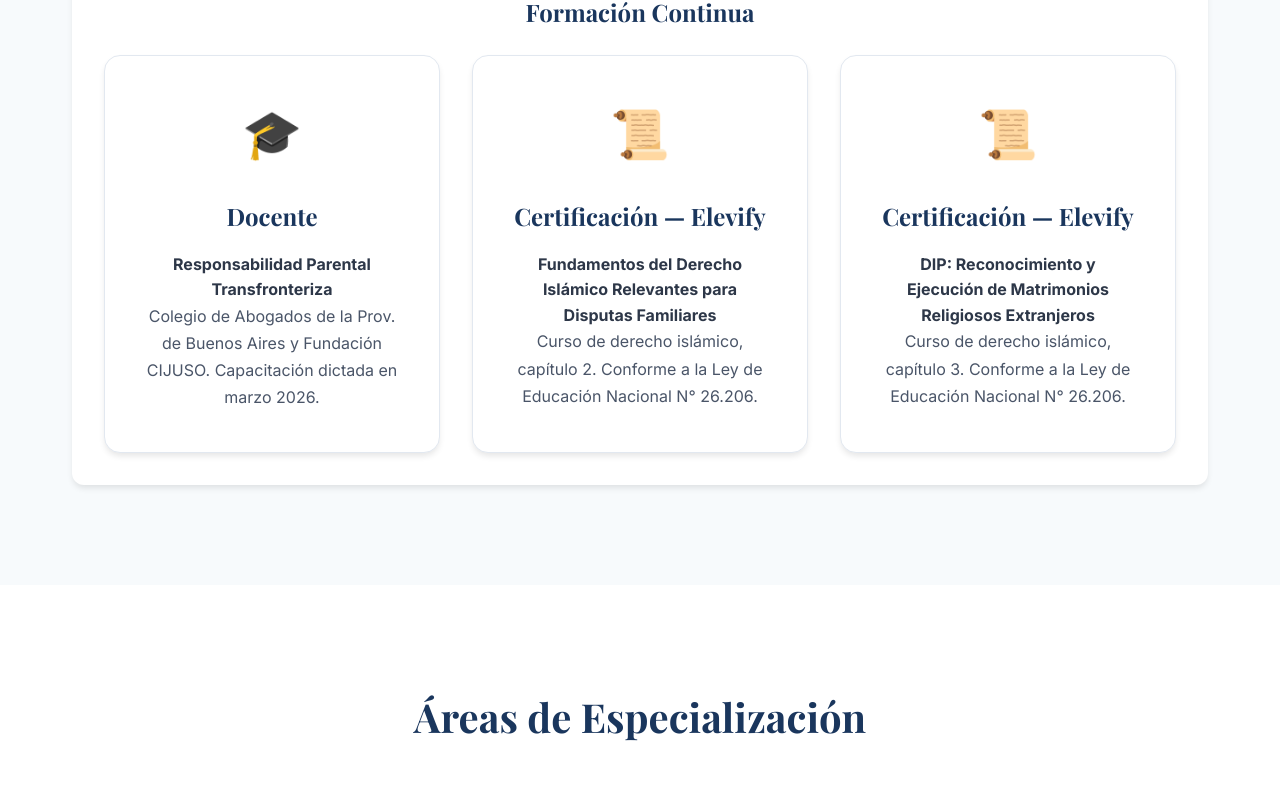
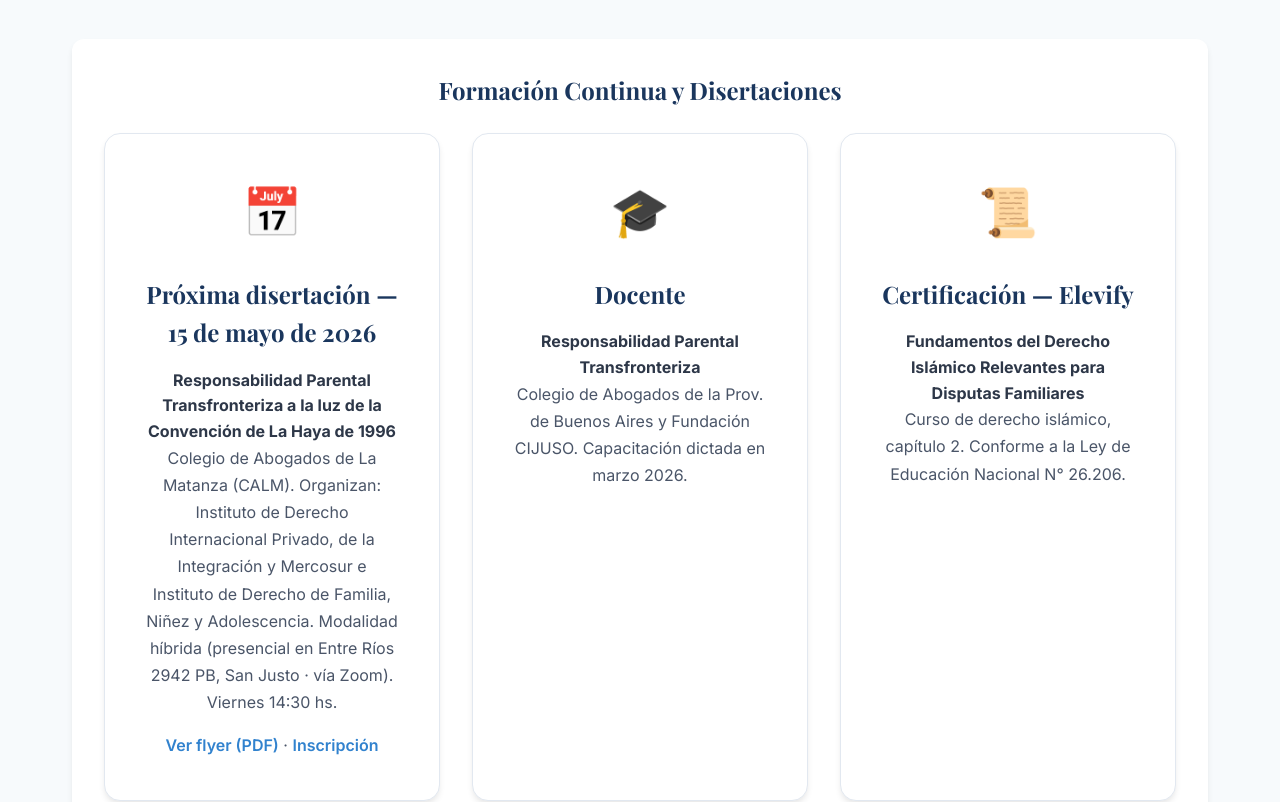
Before and after one commit to ElazarPimentel/draandreaesparza-com, a Next.js app: page / in a window 1280 px wide. Shown: the part 2498-3300 px from the top of the page. Built offline with nearby package versions, Linux system fonts and the light colour scheme; a web font is replaced by a local one.

Commit message:
2026-04-28-2152 Add May 15 2026 CALM disertación: Responsabilidad Parental Transfronteriza (Convención de La Haya 1996) — flyer PDF, Event schema, Formación card

```diff
--- a/app/page.tsx
+++ b/app/page.tsx
@@ -117,6 +117,36 @@ const faqSchema = {
   ],
 }
 
+const eventSchema = {
+  '@context': 'https://schema.org',
+  '@type': 'Event',
+  name: 'Responsabilidad Parental Transfronteriza a la luz de la Convención de La Haya de 1996. Ante su reciente entrada en vigencia',
+  description: 'Disertación de la Dra. María Andrea Esparza sobre la Convención de La Haya de 1996 y su impacto en la responsabilidad parental transfronteriza, organizada por el Instituto de Derecho Internacional Privado, de la Integración y Mercosur y el Instituto de Derecho de Familia, Niñez y Adolescencia del Colegio de Abogados de La Matanza.',
+  startDate: '2026-05-15T14:30:00-03:00',
+  endDate: '2026-05-15T16:30:00-03:00',
+  eventStatus: 'https://schema.org/EventScheduled',
+  eventAttendanceMode: 'https://schema.org/MixedEventAttendanceMode',
+  inLanguage: 'es-AR',
+  image: 'https://draandreaesparza.com/disertaciones/2026-05-15-responsabilidad-parental-transfronteriza-convencion-haya-1996.pdf',
+  url: 'https://draandreaesparza.com/#formacion',
+  location: [
+    {
+      '@type': 'Place',
+      name: 'Sede Colegio de Abogados de La Matanza (CALM)',
+      address: { '@type': 'PostalAddress', streetAddress: 'Entre Ríos 2942, PB', addressLocality: 'San Justo', addressRegion: 'Buenos Aires', addressCountry: 'AR' },
+    },
+    { '@type': 'VirtualLocation', url: 'https://zoom.us/' },
+  ],
+  performer: { '@type': 'Person', name: 'Dra. María Andrea Esparza', sameAs: 'https://draandreaesparza.com/#person' },
+  organizer: [
+    { '@type': 'Organization', name: 'Colegio de Abogados de La Matanza', url: 'https://www.colegiodelamatanza.com/' },
+    { '@type': 'Organization', name: 'Instituto de Derecho Internacional Privado, de la Integración y Mercosur (CALM)' },
+    { '@type': 'Organization', name: 'Instituto de Derecho de Familia, Niñez y Adolescencia (CALM)' },
+  ],
+  offers: { '@type': 'Offer', url: 'mailto:departamentoacademico@colegiodelamatanza.com', availability: 'https://schema.org/InStock', validFrom: '2026-04-28T00:00:00-03:00' },
+  about: ['Convención de La Haya de 1996', 'Responsabilidad Parental Transfronteriza', 'Derecho Internacional Privado', 'Derecho de Familia Internacional'],
+}
+
 const websiteSchema = {
   '@context': 'https://schema.org',
   '@type': 'WebSite',
@@ -131,6 +161,7 @@ export default function HomePage() {
       <JsonLd data={legalServiceSchema} />
       <JsonLd data={personSchema} />
       <JsonLd data={faqSchema} />
+      <JsonLd data={eventSchema} />
       <JsonLd data={websiteSchema} />
 
       <Nav />
@@ -203,13 +234,25 @@ export default function HomePage() {
               <li>Miembro de la Asociación Argentina de Derecho Internacional</li>
               <li>Colaboradora del Instituto de Familia Internacional Multidisciplinar de España (IFIM)</li>
               <li>Docente del curso &ldquo;Responsabilidad Parental Transfronteriza&rdquo; — Colegio de Abogados de la Prov. de Buenos Aires y Fundación CIJUSO (2026)</li>
+              <li>Disertante &mdash; &ldquo;Responsabilidad Parental Transfronteriza a la luz de la Convención de La Haya de 1996&rdquo;, Colegio de Abogados de La Matanza (15 de mayo de 2026, modalidad híbrida)</li>
               <li>Especialización en Derecho Islámico aplicado a Disputas Familiares y DIP — Elevify (2026)</li>
               <li>Publicada en Revista Internacional Personalidades Jurídicas, Vol. 1 (2024): &ldquo;Agencias Especializadas en Ley Islámica&rdquo;</li>
             </ul>
           </div>
-          <div className="accomplishments">
-            <h3>Formación Continua</h3>
+          <div id="formacion" className="accomplishments">
+            <h3>Formación Continua y Disertaciones</h3>
             <div className="cards-grid">
+              <div className="specialty-card">
+                <div className="card-icon">📅</div>
+                <h3>Próxima disertación &mdash; 15 de mayo de 2026</h3>
+                <h4>Responsabilidad Parental Transfronteriza a la luz de la Convención de La Haya de 1996</h4>
+                <p>Colegio de Abogados de La Matanza (CALM). Organizan: Instituto de Derecho Internacional Privado, de la Integración y Mercosur e Instituto de Derecho de Familia, Niñez y Adolescencia. Modalidad híbrida (presencial en Entre Ríos 2942 PB, San Justo &middot; vía Zoom). Viernes 14:30 hs.</p>
+                <p>
+                  <a href="/disertaciones/2026-05-15-responsabilidad-parental-transfronteriza-convencion-haya-1996.pdf" target="_blank" rel="noopener" className="service-card-link">Ver flyer (PDF)</a>
+                  {' · '}
+                  <a href="mailto:departamentoacademico@colegiodelamatanza.com" className="service-card-link">Inscripción</a>
+                </p>
+              </div>
               <div className="specialty-card">
                 <div className="card-icon">🎓</div>
                 <h3>Docente</h3>
--- a/package.json
+++ b/package.json
@@ -2,7 +2,7 @@
   "name": "draandreaesparza-com",
   "homepage": "https://draandreaesparza.com",
   "private": true,
-  "version": "1.5.0",
+  "version": "1.6.0",
   "scripts": {
     "dev": "next dev",
     "build": "next build",
```
Also changed, not shown: 1 other file (tests, documents, lock files or other folders).
